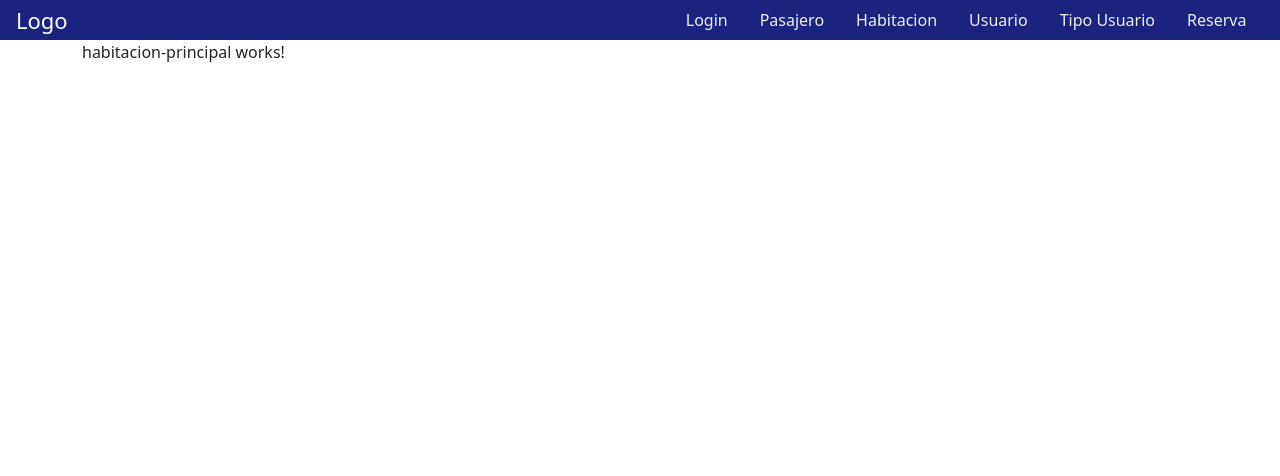
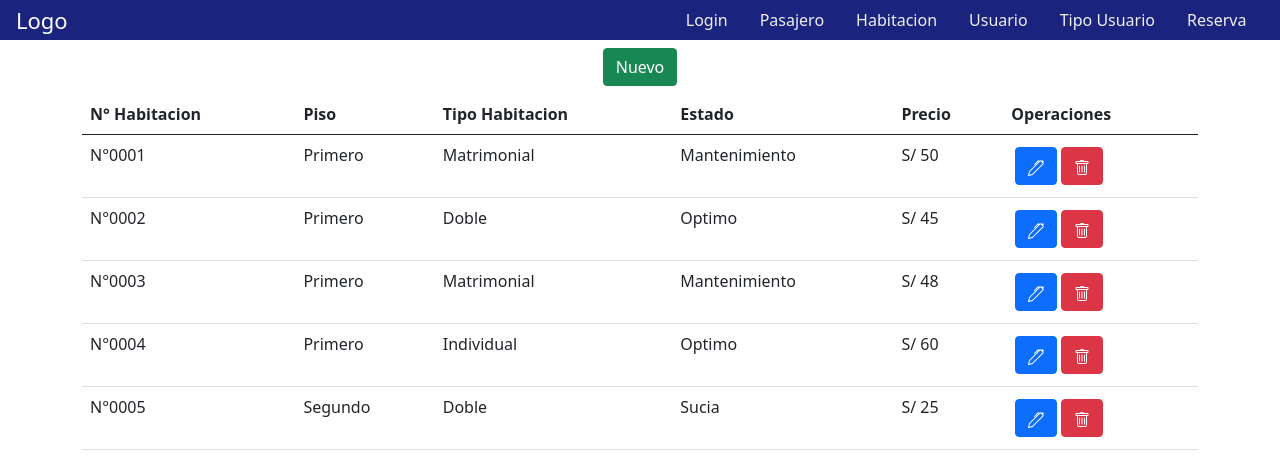
Before and after one commit to extremewhale/ProyectoDAWIIHotel, an Angular app: page /habitacion in a window 1280 px wide. Shown: the top 476 px of the page. Built offline with nearby package versions, Linux system fonts and the light colour scheme.

Commit message:
Creando Servicios

```diff
--- a/src/app/habitacion/habitacion-principal/habitacion-principal.component.html
+++ b/src/app/habitacion/habitacion-principal/habitacion-principal.component.html
@@ -1 +1,4 @@
-<p>habitacion-principal works!</p>
+<div class="d-flex justify-content-center">
+    <button class="btn btn-success m-2">Nuevo</button>
+</div>
+<app-tabla-habitacion></app-tabla-habitacion>
--- a/src/app/habitacion/habitacion.module.ts
+++ b/src/app/habitacion/habitacion.module.ts
@@ -2,6 +2,7 @@ import { NgModule } from '@angular/core';
 import { CommonModule } from '@angular/common';
 import { HabitacionPrincipalComponent } from './habitacion-principal/habitacion-principal.component';
 import { TablaHabitacionComponent } from './tabla-habitacion/tabla-habitacion.component';
+import { HabitacionService } from './habitacion.service';
 
 
 
@@ -12,6 +13,9 @@ import { TablaHabitacionComponent } from './tabla-habitacion/tabla-habitacion.co
   ],
   imports: [
     CommonModule
+  ],
+  providers:[
+    HabitacionService
   ]
 })
 export class HabitacionModule { }
--- /dev/null
+++ b/src/app/habitacion/habitacion.service.ts
@@ -0,0 +1,56 @@
+import { Injectable } from '@angular/core';
+import { Habitacion } from './interfaces/Habitacion';
+
+@Injectable({
+  providedIn: 'root'
+})
+export class HabitacionService {
+  private _habitacion: Habitacion[]=[
+    {
+      idhabitacion:1,
+      numerohabitacion:"N°0001",
+      precio:50,
+      estado:"Mantenimiento",
+      piso:"Primero",
+      tipohabitacion:"Matrimonial"
+    },
+    {
+      idhabitacion:2,
+      numerohabitacion:"N°0002",
+      precio:45,
+      estado:"Optimo",
+      piso:"Primero",
+      tipohabitacion:"Doble"
+    },
+    {
+      idhabitacion:3,
+      numerohabitacion:"N°0003",
+      precio:48,
+      estado:"Mantenimiento",
+      piso:"Primero",
+      tipohabitacion:"Matrimonial"
+    },
+    {
+      idhabitacion:4,
+      numerohabitacion:"N°0004",
+      precio:60,
+      estado:"Optimo",
+      piso:"Primero",
+      tipohabitacion:"Individual"
+    },
+    {
+      idhabitacion:5,
+      numerohabitacion:"N°0005",
+      precio:25,
+      estado:"Sucia",
+      piso:"Segundo",
+      tipohabitacion:"Doble"
+    }
+  ]
+
+  get habitaciones():Habitacion[] {
+    return [...this._habitacion];
+  }
+
+  constructor() { }
+}
--- /dev/null
+++ b/src/app/habitacion/interfaces/Habitacion.ts
@@ -0,0 +1,13 @@
+export interface Habitacion{
+    idhabitacion:number,
+    numerohabitacion:string,
+    precio:number,
+    estado:string,
+    piso:string,
+    tipohabitacion:string
+   // numerohabitacion:"N°0001",
+   // precio:50,
+   // estado:"Mantenimiento",
+    //piso:"Primero",
+    //tipohabitacion:"Matrimonial"
+}
--- a/src/app/habitacion/tabla-habitacion/tabla-habitacion.component.html
+++ b/src/app/habitacion/tabla-habitacion/tabla-habitacion.component.html
@@ -1 +1,34 @@
-<p>tabla-habitacion works!</p>
+<table class="table">
+    <thead>
+        <tr>
+            <th>N° Habitacion</th>
+            <th>Piso</th>
+            <th>Tipo Habitacion</th>
+            <th>Estado</th>
+            <th>Precio</th>
+            <th>Operaciones</th>
+        </tr>
+    </thead>
+    <tbody>
+        <tr *ngFor="let habitacion of habitaciones">
+            <td>{{habitacion.numerohabitacion}}</td>
+            <td>{{habitacion.piso}}</td>
+            <td>{{habitacion.tipohabitacion}}</td>
+            <td>{{habitacion.estado}}</td>
+            <td>S/ {{habitacion.precio}}</td>
+            <td>
+                <button class="btn btn-primary m-1">
+                    <svg xmlns="http://www.w3.org/2000/svg" width="16" height="16" fill="currentColor" class="bi bi-pen" viewBox="0 0 16 16">
+                        <path d="m13.498.795.149-.149a1.207 1.207 0 1 1 1.707 1.708l-.149.148a1.5 1.5 0 0 1-.059 2.059L4.854 14.854a.5.5 0 0 1-.233.131l-4 1a.5.5 0 0 1-.606-.606l1-4a.5.5 0 0 1 .131-.232l9.642-9.642a.5.5 0 0 0-.642.056L6.854 4.854a.5.5 0 1 1-.708-.708L9.44.854A1.5 1.5 0 0 1 11.5.796a1.5 1.5 0 0 1 1.998-.001zm-.644.766a.5.5 0 0 0-.707 0L1.95 11.756l-.764 3.057 3.057-.764L14.44 3.854a.5.5 0 0 0 0-.708l-1.585-1.585z"/>
+                      </svg>
+                </button>
+                <button class="btn btn-danger">
+                    <svg xmlns="http://www.w3.org/2000/svg" width="16" height="16" fill="currentColor" class="bi bi-trash" viewBox="0 0 16 16">
+                        <path d="M5.5 5.5A.5.5 0 0 1 6 6v6a.5.5 0 0 1-1 0V6a.5.5 0 0 1 .5-.5Zm2.5 0a.5.5 0 0 1 .5.5v6a.5.5 0 0 1-1 0V6a.5.5 0 0 1 .5-.5Zm3 .5a.5.5 0 0 0-1 0v6a.5.5 0 0 0 1 0V6Z"/>
+                        <path d="M14.5 3a1 1 0 0 1-1 1H13v9a2 2 0 0 1-2 2H5a2 2 0 0 1-2-2V4h-.5a1 1 0 0 1-1-1V2a1 1 0 0 1 1-1H6a1 1 0 0 1 1-1h2a1 1 0 0 1 1 1h3.5a1 1 0 0 1 1 1v1ZM4.118 4 4 4.059V13a1 1 0 0 0 1 1h6a1 1 0 0 0 1-1V4.059L11.882 4H4.118ZM2.5 3h11V2h-11v1Z"/>
+                      </svg>
+                </button>
+            </td>
+        </tr>
+    </tbody>
+</table>
--- a/src/app/habitacion/tabla-habitacion/tabla-habitacion.component.ts
+++ b/src/app/habitacion/tabla-habitacion/tabla-habitacion.component.ts
@@ -1,4 +1,6 @@
 import { Component } from '@angular/core';
+import { HabitacionService } from '../habitacion.service';
+import { Habitacion } from '../interfaces/Habitacion';
 
 @Component({
   selector: 'app-tabla-habitacion',
@@ -7,4 +9,12 @@ import { Component } from '@angular/core';
 })
 export class TablaHabitacionComponent {
 
+  get habitaciones():Habitacion[]{
+    return this.habitacionServices.habitaciones;
+  }
+
+  constructor(private habitacionServices:HabitacionService){
+
+  }
+
 }
```
Also changed, not shown: 1 other file (tests, documents, lock files or other folders).
